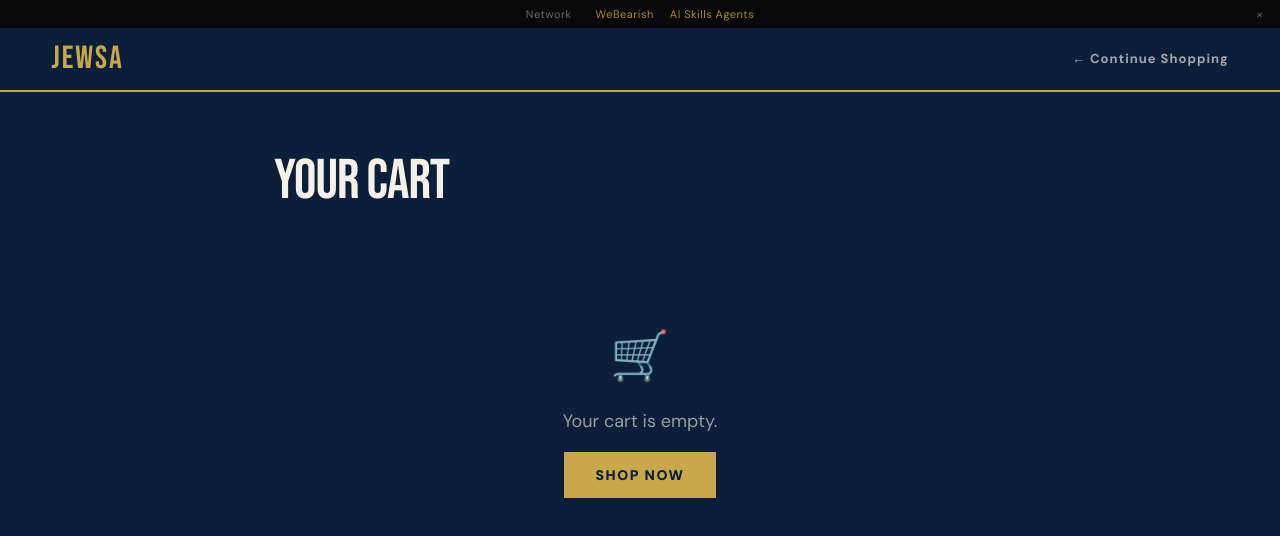
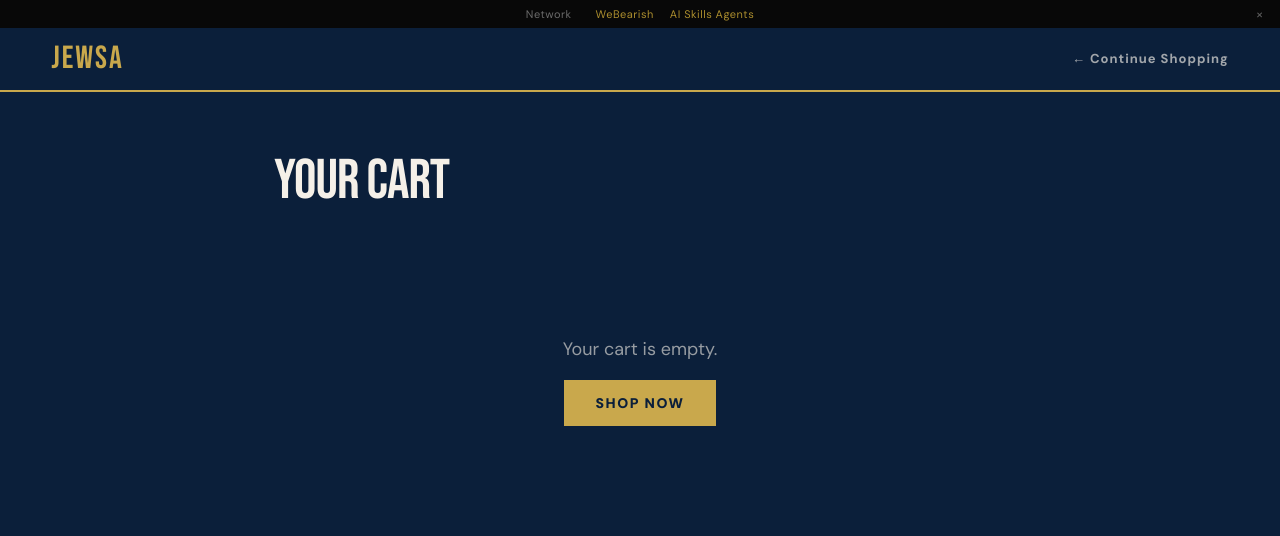
Before and after one commit to abigailleahgoldberg/jewsa-app, a Next.js app: page /cart in a window 1280 px wide. Shown: the top 536 px of the page. Built offline with nearby package versions, Linux system fonts and the light colour scheme.

Commit message:
style: remove emojis per brand standards

```diff
--- a/app/cart/page.tsx
+++ b/app/cart/page.tsx
@@ -54,7 +54,7 @@ export default function CartPage() {
 
         {cart.length === 0 ? (
           <div style={{textAlign:"center",padding:"64px 0"}}>
-            <div style={{fontSize:48,marginBottom:16}}>🛒</div>
+            <div style={{fontSize:48,marginBottom:16}}></div>
             <p style={{fontSize:18,color:"rgba(245,240,232,0.6)",marginBottom:28}}>Your cart is empty.</p>
             <Link href="/#shop" style={{background:"var(--gold)",color:"var(--navy)",fontWeight:900,fontSize:14,letterSpacing:"1.5px",textTransform:"uppercase",padding:"14px 32px",textDecoration:"none"}}>Shop Now</Link>
           </div>
@@ -82,7 +82,7 @@ export default function CartPage() {
                       onClick={() => removeFromCart(item.productId, item.variantId)}
                       style={{background:"none",border:"none",color:"rgba(245,240,232,0.4)",cursor:"pointer",fontSize:18,padding:"4px 8px",lineHeight:1}}
                       title="Remove"
-                    >✕</button>
+                    ></button>
                   </div>
                   <div style={{fontWeight:900,fontSize:16,minWidth:64,textAlign:"right",flexShrink:0}}>
                     ${(item.price * item.quantity).toFixed(2)}
```
